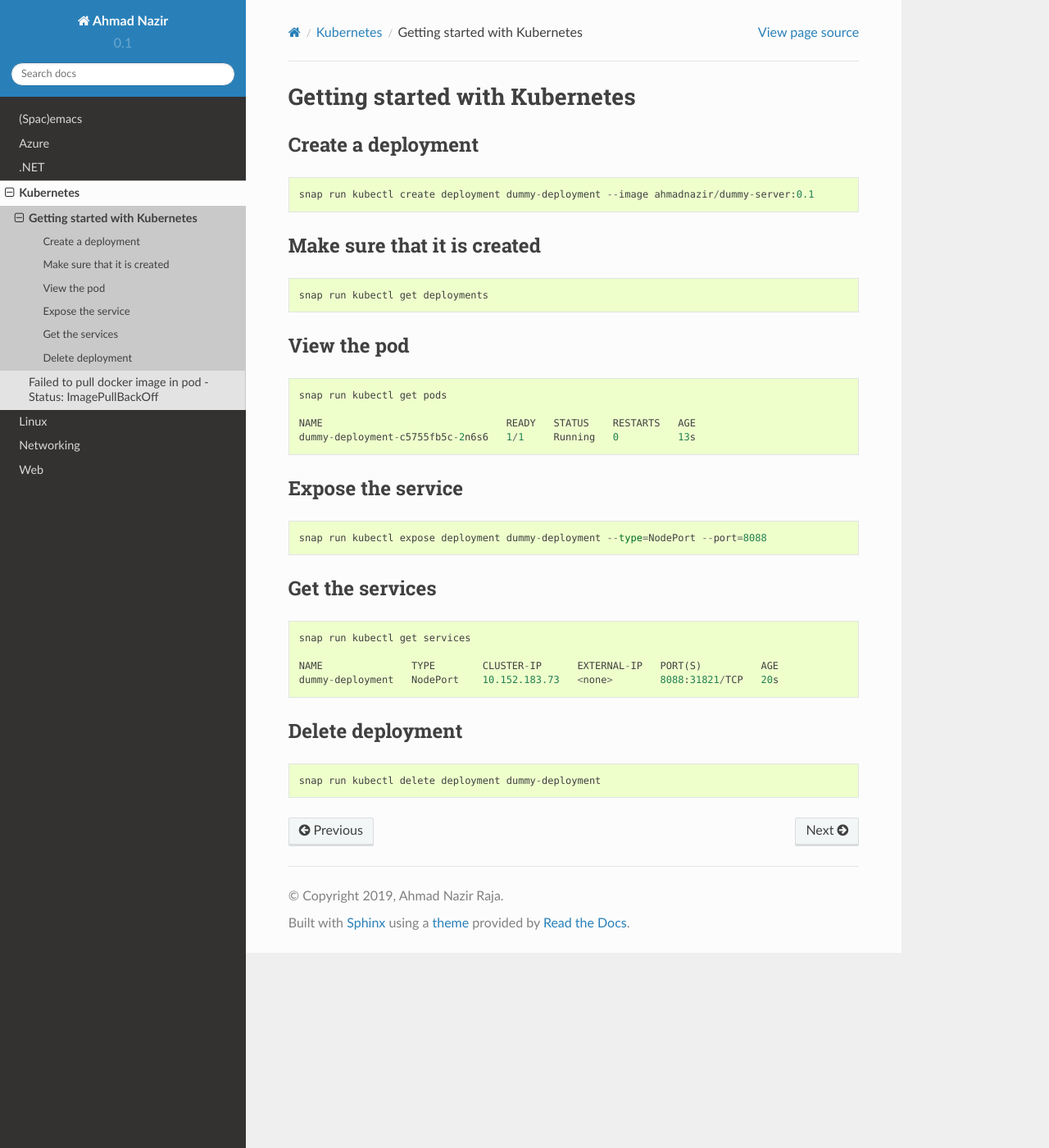
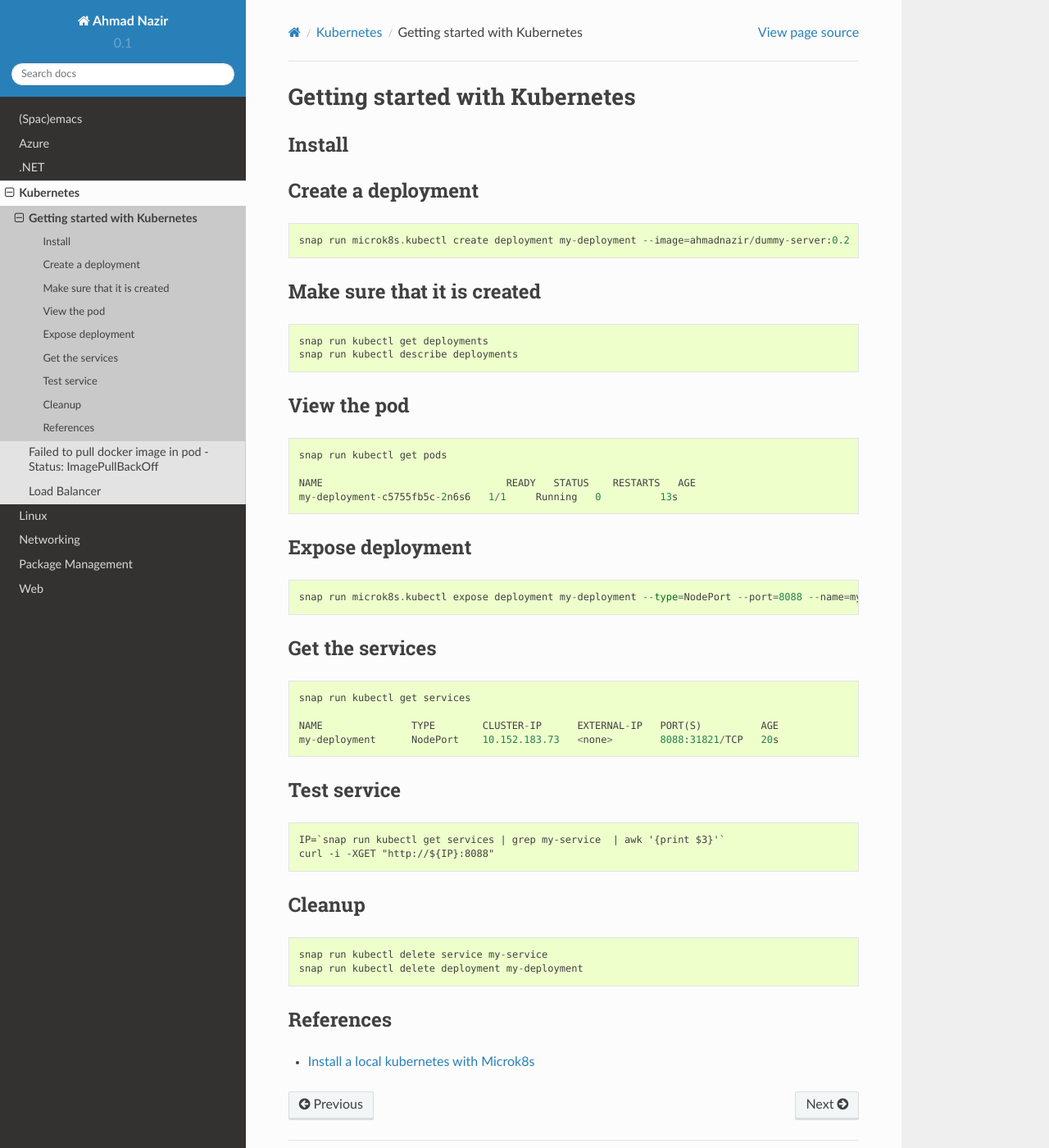
Before and after one commit to ahmadnazir/scribbles, a Sphinx documentation site: the page built from source/kubernetes/getting-started.rst, in a window 1280 px wide and 1400 px high. Shown: the whole window at 82% size. Built offline with Sphinx 7.4.7 and the Read the Docs theme 2.0.0, drawn with Linux system fonts in a browser that asks for light colours.

Commit message:
A note about my notes :)
Also made a provision section

```diff
--- a/source/kubernetes/getting-started.rst
+++ b/source/kubernetes/getting-started.rst
@@ -1,13 +1,16 @@
 Getting started with Kubernetes
 ===============================
+
+Install
+-------
+
 
 Create a deployment
 -------------------
 
 .. code::
 
-   snap run kubectl create deployment dummy-deployment --image ahmadnazir/dummy-server:0.1
-
+   snap run microk8s.kubectl create deployment my-deployment --image=ahmadnazir/dummy-server:0.2
 
 Make sure that it is created
 ----------------------------
@@ -15,6 +18,7 @@
 .. code::
 
    snap run kubectl get deployments
+   snap run kubectl describe deployments
 
 View the pod
 ------------
@@ -24,14 +28,14 @@
    snap run kubectl get pods
 
    NAME                               READY   STATUS    RESTARTS   AGE
-   dummy-deployment-c5755fb5c-2n6s6   1/1     Running   0          13s
+   my-deployment-c5755fb5c-2n6s6   1/1     Running   0          13s
 
-Expose the service
+Expose deployment
 ------------------
 
 .. code::
 
-   snap run kubectl expose deployment dummy-deployment --type=NodePort --port=8088
+   snap run microk8s.kubectl expose deployment my-deployment --type=NodePort --port=8088 --name=my-service
 
 Get the services
 ----------------
@@ -41,11 +45,28 @@
    snap run kubectl get services
 
    NAME               TYPE        CLUSTER-IP      EXTERNAL-IP   PORT(S)          AGE
-   dummy-deployment   NodePort    10.152.183.73   <none>        8088:31821/TCP   20s
+   my-deployment      NodePort    10.152.183.73   <none>        8088:31821/TCP   20s
 
-Delete deployment
------------------
+
+Test service
+------------
 
 .. code::
 
-   snap run kubectl delete deployment dummy-deployment
+   IP=`snap run kubectl get services | grep my-service  | awk '{print $3}'`
+   curl -i -XGET "http://${IP}:8088"
+
+Cleanup
+-------
+
+.. code::
+
+   snap run kubectl delete service my-service
+   snap run kubectl delete deployment my-deployment
+
+References
+----------
+
+- `Install a local kubernetes with Microk8s`_
+
+.. _Install a local kubernetes with Microk8s: https://tutorials.ubuntu.com/tutorial/install-a-local-kubernetes-with-microk8s#4
--- a/source/networking/netstat.rst
+++ b/source/networking/netstat.rst
@@ -4,7 +4,9 @@
 
 :Package: net-tools
 
-Find open tcp ports:
+
+What is my host listening for?
+------------------------------
 
 .. code::
 
--- /dev/null
+++ b/source/provision.rst
@@ -0,0 +1,7 @@
+Package Management
+==================
+
+.. toctree::
+   :glob:
+
+   provision/*
```
Also changed, not shown: source/index.rst (+14 -2 lines), source/kubernetes/loadbalancer.rst (added, +8 -0 lines), source/provision/ansible.rst (added, +46 -0 lines), 1 other file.
